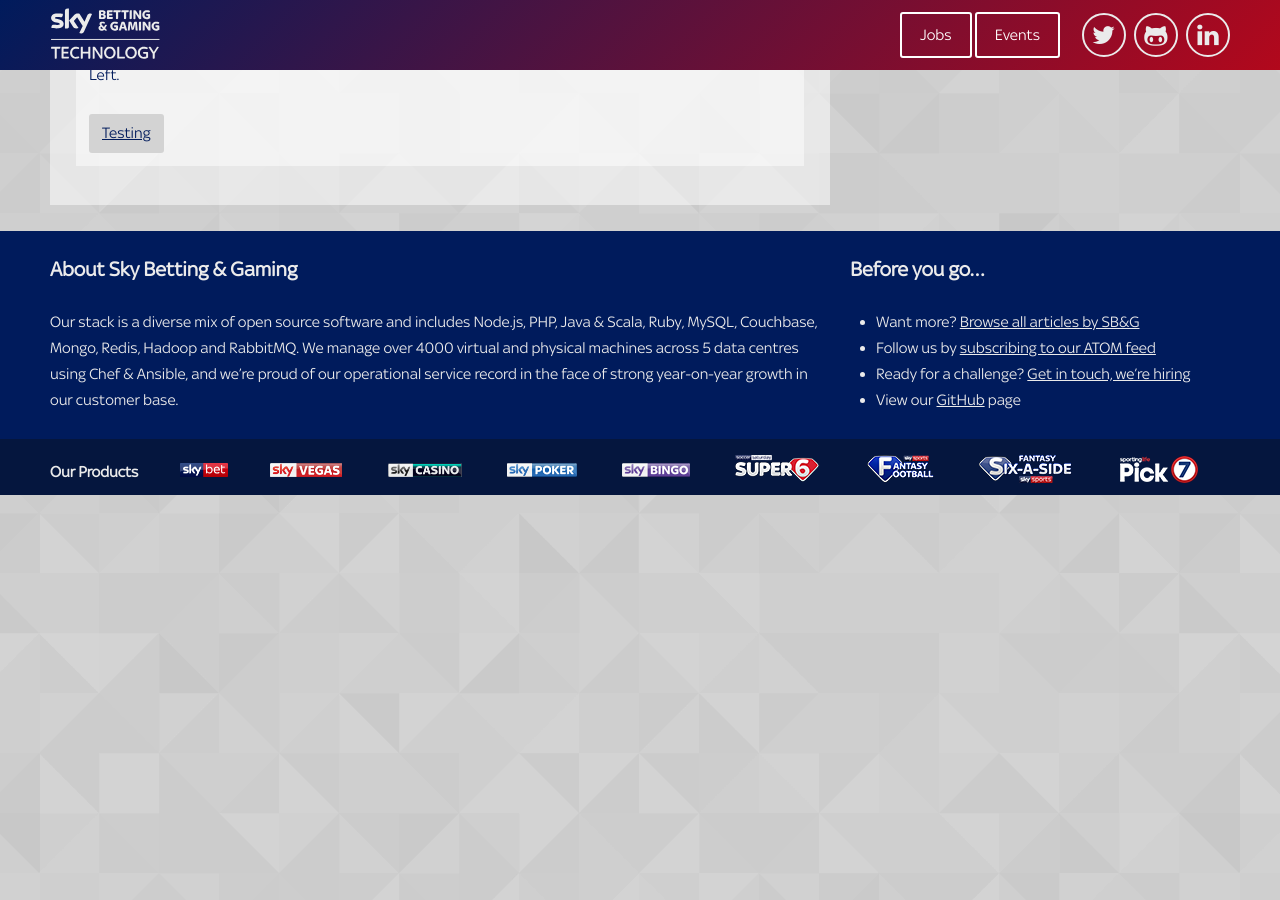
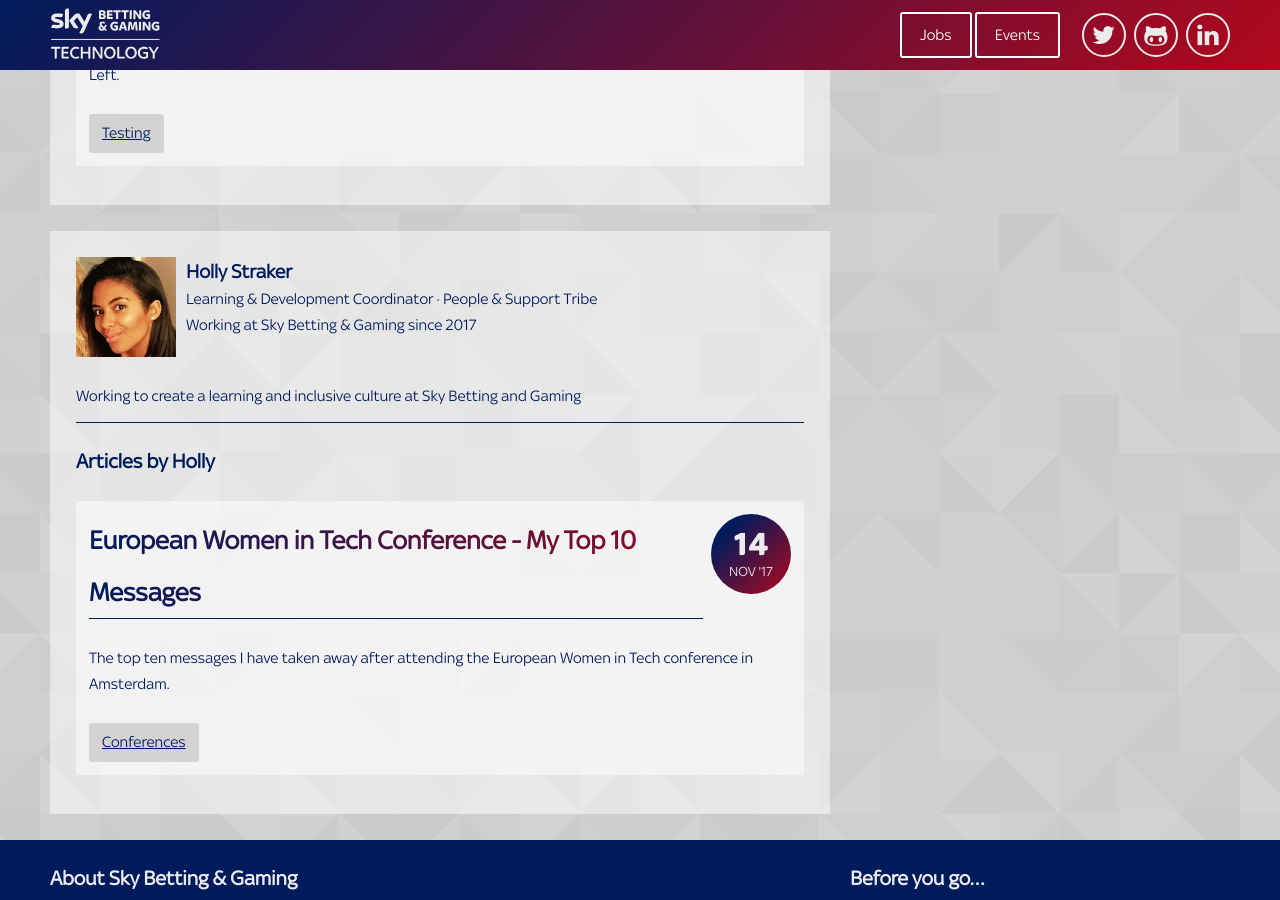
Before and after one commit to skybet/skybet.github.io, a Jekyll site: the page built from authors/index.html, in a window 1280 px wide and 900 px high, scrolled down 34406 px. Built offline with Jekyll 4.4.1, drawn with Linux system fonts in a browser that asks for light colours; nearby versions of some CDN libraries; some web fonts are replaced; comment, search, counter and statistics services are not loaded; before the commit the page ends 34901 px from its top, so only the background shows below that; some of the changed lines change nothing that is shown.

Commit message:
Add Holly as an author. Add the European Women in Tech blog.

```diff
--- a/_data/authors.yml
+++ b/_data/authors.yml
@@ -417,3 +417,11 @@
     startDate: 17-05-2016
     bio: "Specialist in Performance Testing and Operational Acceptance Testing. PerfOps &  #Perfmatters"
     twitter: Response_Times
+
+holly_straker:
+    name: Holly Straker
+    image: holly_straker.jpg
+    role: Learning & Development Coordinator
+    tribe: People & Support
+    startDate: 10-07-2017
+    bio: "Working to create a learning and inclusive culture at Sky Betting and Gaming"
--- /dev/null
+++ b/_posts/2017-11-14-european-women-in-tech.md
@@ -0,0 +1,45 @@
+---
+layout:     post
+title:      European Women in Tech Conference - My Top 10 Messages
+date:       2017-11-14 09:00
+summary:    The top ten messages I have taken away after attending the European Women in Tech conference in Amsterdam.
+category:   Conferences
+tags:       WiT
+author:     holly_straker
+image:      european-wit/european-wit-conference-hall.jpg
+---
+
+As Sky Betting and Gaming has started its journey, leveraging Diversity & Inclusion, it’s been great to see the energy from people around the business. Last week, I attended the European Women in Tech Conference to learn from some of the biggest tech businesses in the world. Here are my Top 10 Messages:
+
+
+1.	**IBM-** soon we will be able to monitor our mental health on smart watches.
+Everyone has mental health, the same way we have physical health. Recognise it and look after it.
+
+2.	**Ebay-** don’t bring people into your organisation to tick a box and then let them feel excluded. They’ll just leave.
+There’s absolutely no point trying to widen talent pools & attract different groups of people to your organisation if they’re not going to stay, feel included and perform. Fix the environment not the individual.
+
+3.	**Adidas-** teach boys to change or we’ll still be having the same conversation in 20 years time.
+Gender equality will never be achieved until we change the position of men. Across Europe, the increase in women’s employment has not been matched by men’s contribution to care work and house work. We need to not just look at women and minority groups but the whole picture.
+
+4.	**Microsoft-** the curriculum teaches for the jobs of yesterday not the jobs of tomorrow.
+We’re not inspiring children, educating them for the future or breaking down restrictive gender stereotypes in schools.
+
+5.	**Uber-** have closed their pay gap for females and minority groups.
+They have raised the salary of employees paid less than the median salary for their role and increased it to the median level.
+
+6.	**Shell-** if you’re not actively including you’re probably accidentally excluding.
+It’s hard work and it might make you sigh when you read it but it’s true. People and organisations have been having Diversity & Inclusion conversations for years but if you’re not prepared to challenge your own mindset the conversations will just continue with little progress.
+
+7.	**Shell-** don’t think you’ve fixed gender balance by hiring lots of females into admin roles. Say. No. More.
+
+8.  **Booking.com-** are slowing down hiring decisions to attract Diverse talent for a sustainable and successful future. “Bring us a mix of people. It might take longer but it’s the right thing.” Yvonne Agyei, Chief People Officer
+
+9.	**Intuit-** accessibility is a creative challenge not a challenge for creativity. 15% of the world’s population is disabled and most of us will experience some kind of disability in our lives. I wonder how many more customers we could attract if our sites were accessible for everyone, for example, those with a visual impairment?
+
+10.	**Sky Betting and Gaming-** they don’t have teams they have tribes. Their unique business culture, agile ways of working and conscious effort to encourage Diversity & Inclusion will help them to be the best digital business.
+
+Isn’t it great to see our name up there amongst some of the best tech businesses in the world?
+
+But we’ve got to stay in the game. If we’re not proactive with Diversity & Inclusion we’ll be falling behind. It’s not being too PC, boring, banning fun or ticking a box. It shouldn’t have to be a thing, a network group or the name of a blog. Simply the way we do business. But that’s a huge mindset shift and a change in the way we work which will take generations. So until then…we’ve got work to do!
+
+![](/images/european-wit/european_wit_collage.png)
```
Also changed, not shown: images/authors/holly_straker.jpg (added), 2 other files.
